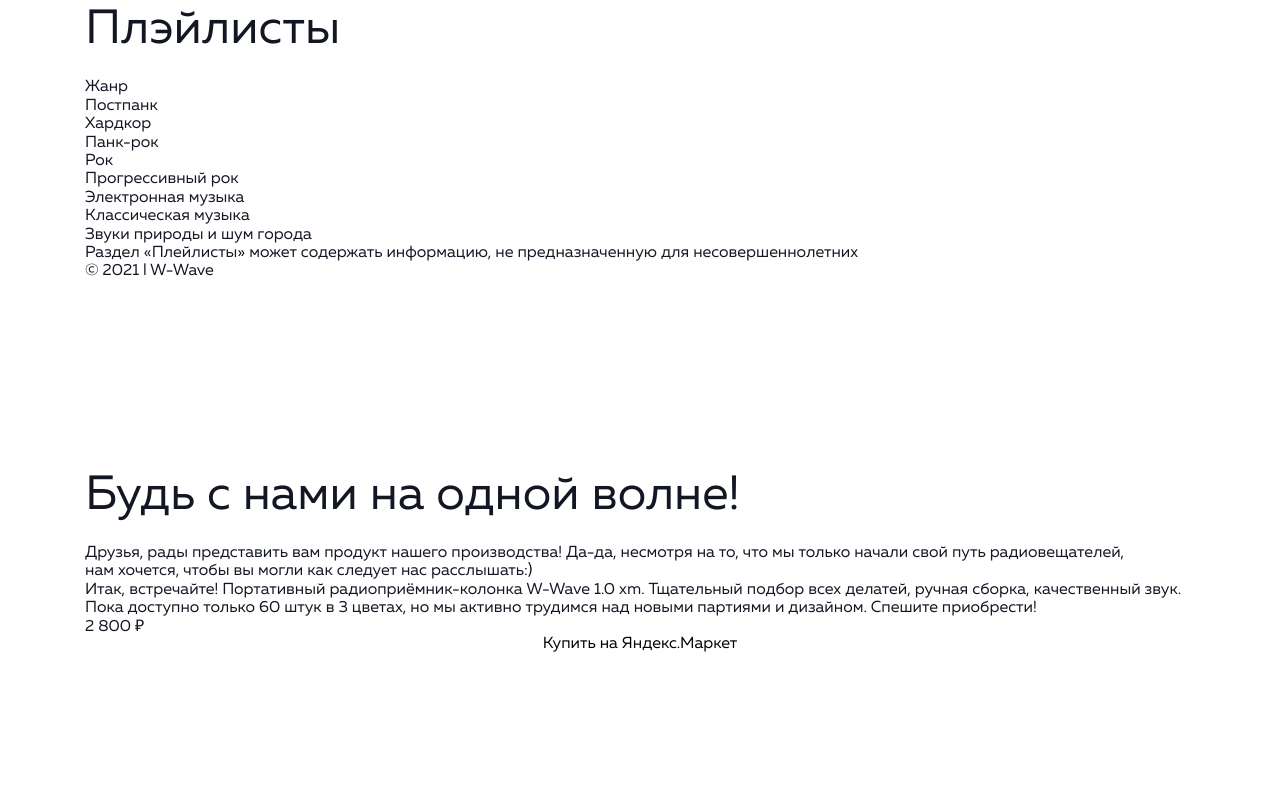
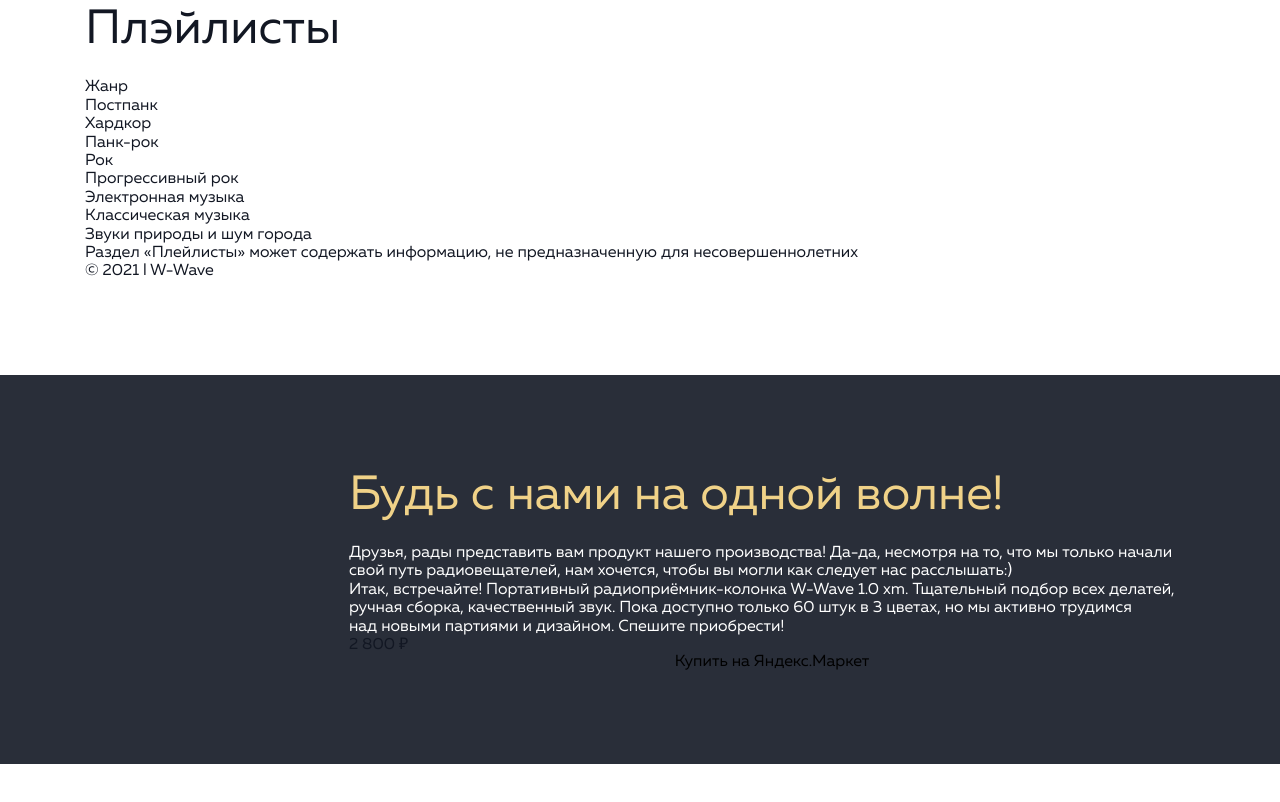
Before and after one commit to Taloverenko/itogovi-project, a plain HTML site: page index.html in a window 1280 px wide. Shown: the part 3462-4264 px from the top of the page. Drawn offline with Linux system fonts and the light colour scheme; files whose address does not match are found by name.

Commit message:
changed promo

```diff
--- a/css/style.css
+++ b/css/style.css
@@ -710,6 +710,33 @@ border-top: 1px solid white;
   display: none;
 }
 
+/* promo */
+
+.promo {
+  background-color: #292E39;
+}
+
+.promo__container {
+  display: flex;
+}
+
+.promo__left {
+  width: 640px;
+
+}
+
+.promo__heading {
+  color: var(--promo);
+}
+
+.promo__descr-up {
+  color: white;
+}
+
+.promo__descr-down {
+  color: white;
+}
+
 /* effects */
 
 .dark-link {
--- a/index.html
+++ b/index.html
@@ -704,11 +704,13 @@
           путь радиовещателей, нам хочется, чтобы вы могли как следует нас расслышать:)
         </span>
         <span class="promo__descr-down">
-          Итак, встречайте! Портативный радиоприёмник-колонка W-Wave 1.0 xm. Тщательный подбор всех делатей, ручная
-          сборка, качественный звук. Пока доступно только 60 штук в 3 цветах, но мы активно трудимся над новыми партиями
+          Итак, встречайте! Портативный радиоприёмник-колонка W-Wave&nbsp;1.0&nbsp;xm. Тщательный подбор всех делатей,
+          ручная
+          сборка, качественный звук. Пока доступно только 60&nbsp;штук в 3&nbsp;цветах, но мы активно трудимся
+          над новыми партиями
           и дизайном. Спешите приобрести!
         </span>
-        <span class="promo__price">2 800 ₽</span>
+        <span class="promo__price">2&nbsp;800&nbsp;₽</span>
         <button class="promo__btn btn-reset">Купить на Яндекс.Маркет</button>
       </div>
     </div>
```
Also changed, not shown: img/7- new.png (added), img/7-radio.png (added).
